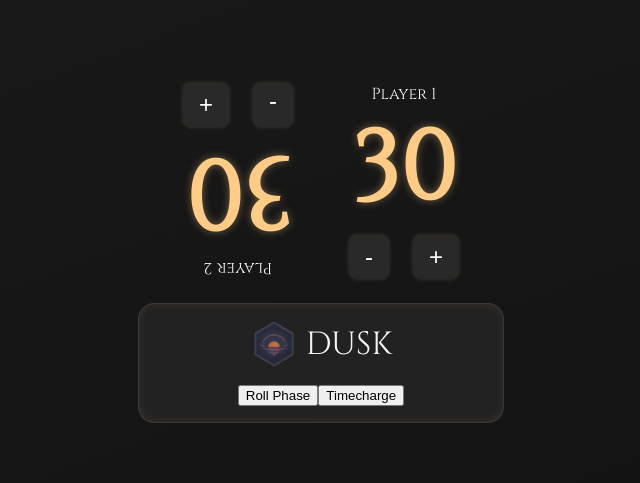
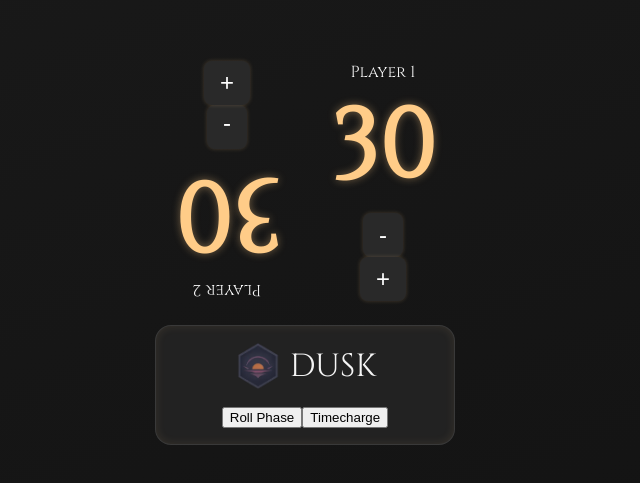
Before and after one commit to YatoCrow/chronoshift-tracker, a React (Vite) app: page / in a window 1280 px wide. Shown: the part 143-626 px from the top of the page, without its empty margins (335-975 px from the left). Built offline with nearby package versions, Linux system fonts and the light colour scheme; the HTML template or start-up script is replaced by a standard one.

Commit message:
Update index.css

```diff
--- a/src/index.css
+++ b/src/index.css
@@ -1,14 +1,17 @@
 @import url('https://fonts.googleapis.com/css2?family=Cinzel&display=swap');
 
-body {
+html, body {
   margin: 0;
+  padding: 0;
+  height: 100%;
+  width: 100%;
   font-family: 'Cinzel', serif;
   background: linear-gradient(160deg, #1a1a1a, #121212);
   color: #f5f5f5;
   display: flex;
   justify-content: center;
   align-items: center;
-  height: 100vh;
+  overflow: hidden;
 }
 
 .tracker {
@@ -18,6 +21,7 @@ body {
   flex-direction: column;
   align-items: center;
   padding: 1rem;
+  box-sizing: border-box;
 }
 
 .players {
@@ -31,6 +35,7 @@ body {
   width: 100%;
   text-align: center;
   padding: 1rem;
+  box-sizing: border-box;
 }
 
 .opponent {
@@ -71,6 +76,7 @@ body {
   border: 1px solid rgba(255, 255, 255, 0.1);
   width: 100%;
   box-shadow: inset 0 0 10px rgba(255, 204, 136, 0.1);
+  box-sizing: border-box;
 }
 
 .phase-label {
```
